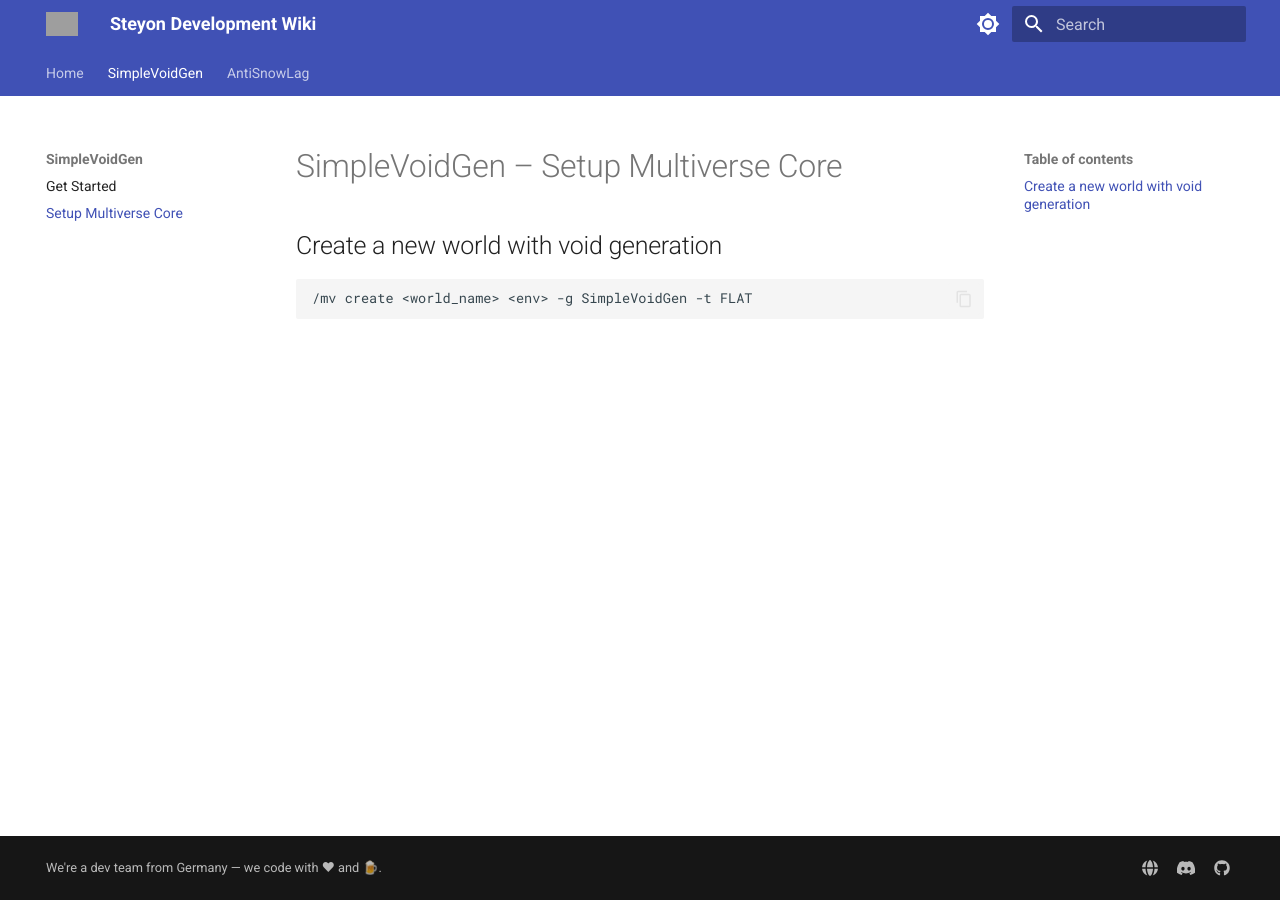
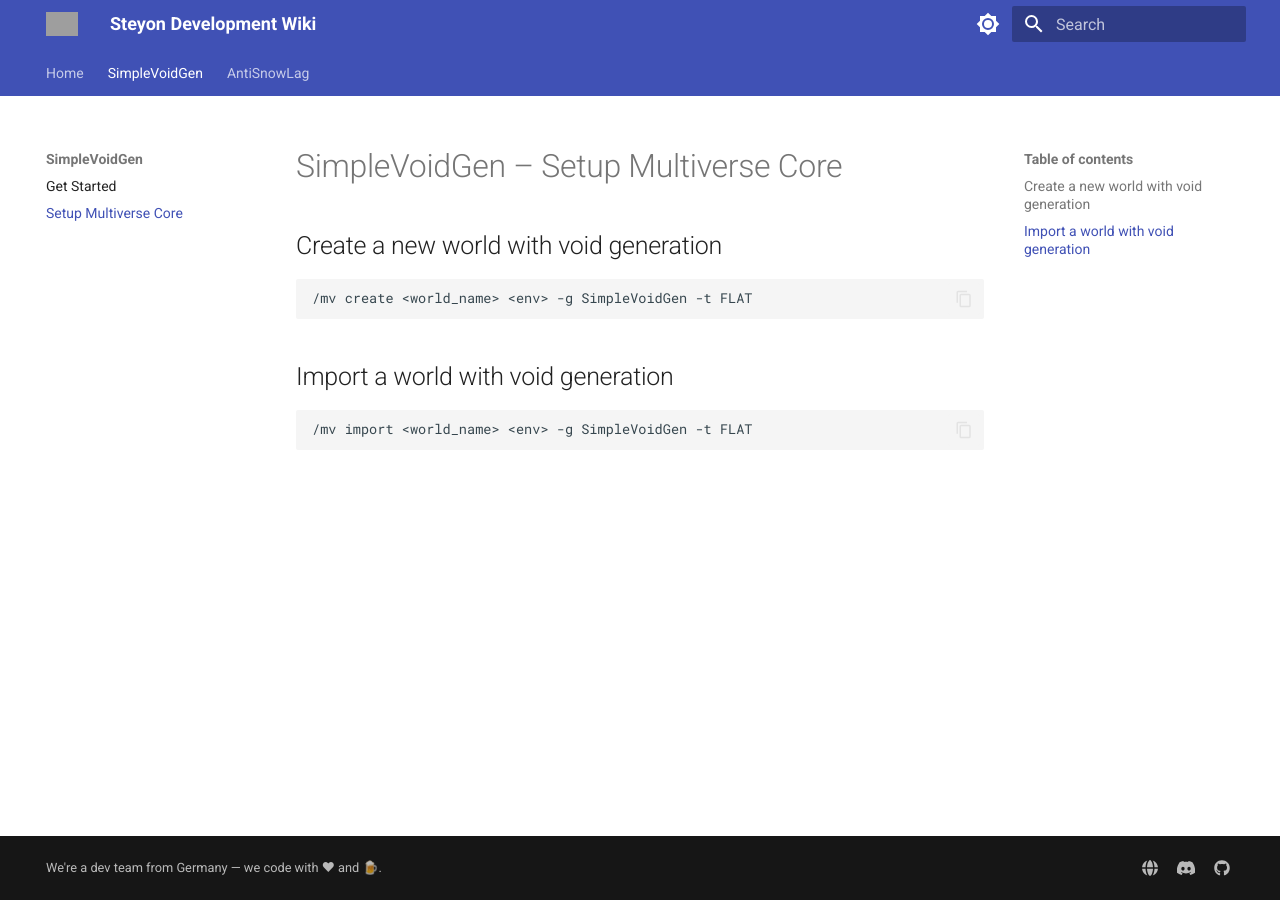
Before and after one commit to Steyondev/wiki, an MkDocs documentation site: the page built from docs/simplevoidgen/Multiverse-Core.md, in a window 1280 px wide. Built offline with MkDocs 1.6.1 and Material for MkDocs 9.7.7, drawn with Linux system fonts in a browser that asks for light colours; grey boxes are pictures that could not be loaded.

Commit message:
Add instructions for importing a world with void generation

````diff
--- a/docs/simplevoidgen/Multiverse-Core.md
+++ b/docs/simplevoidgen/Multiverse-Core.md
@@ -5,3 +5,9 @@
 ```
 /mv create <world_name> <env> -g SimpleVoidGen -t FLAT
 ```
+
+## Import a world with void generation
+
+```
+/mv import <world_name> <env> -g SimpleVoidGen -t FLAT
+```
````
